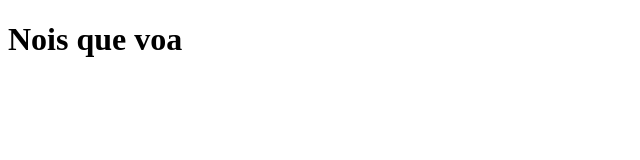
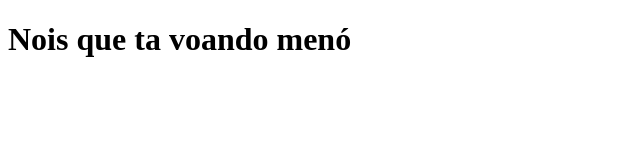
Before and after one commit to thiagodevsilva/vue-utils, a plain HTML site: page teste.html in a window 1280 px wide. Shown: the whole page, without its empty margins (0-640 px from the left). Drawn offline with Linux system fonts and the light colour scheme.

Commit message:
Teste deploy 2

```diff
--- a/teste.html
+++ b/teste.html
@@ -4,11 +4,11 @@
     <meta charset="UTF-8">
     <meta http-equiv="X-UA-Compatible" content="IE=edge">
     <meta name="viewport" content="width=device-width, initial-scale=1.0">
-    <title>Nois na fita</title>
+    <title>Nois nas fritaa</title>
 </head>
 <body>
     <div>
-        <h1>Nois que voa</h1>
+        <h1>Nois que ta voando menó</h1>
     </div>
 
 </body>
```
